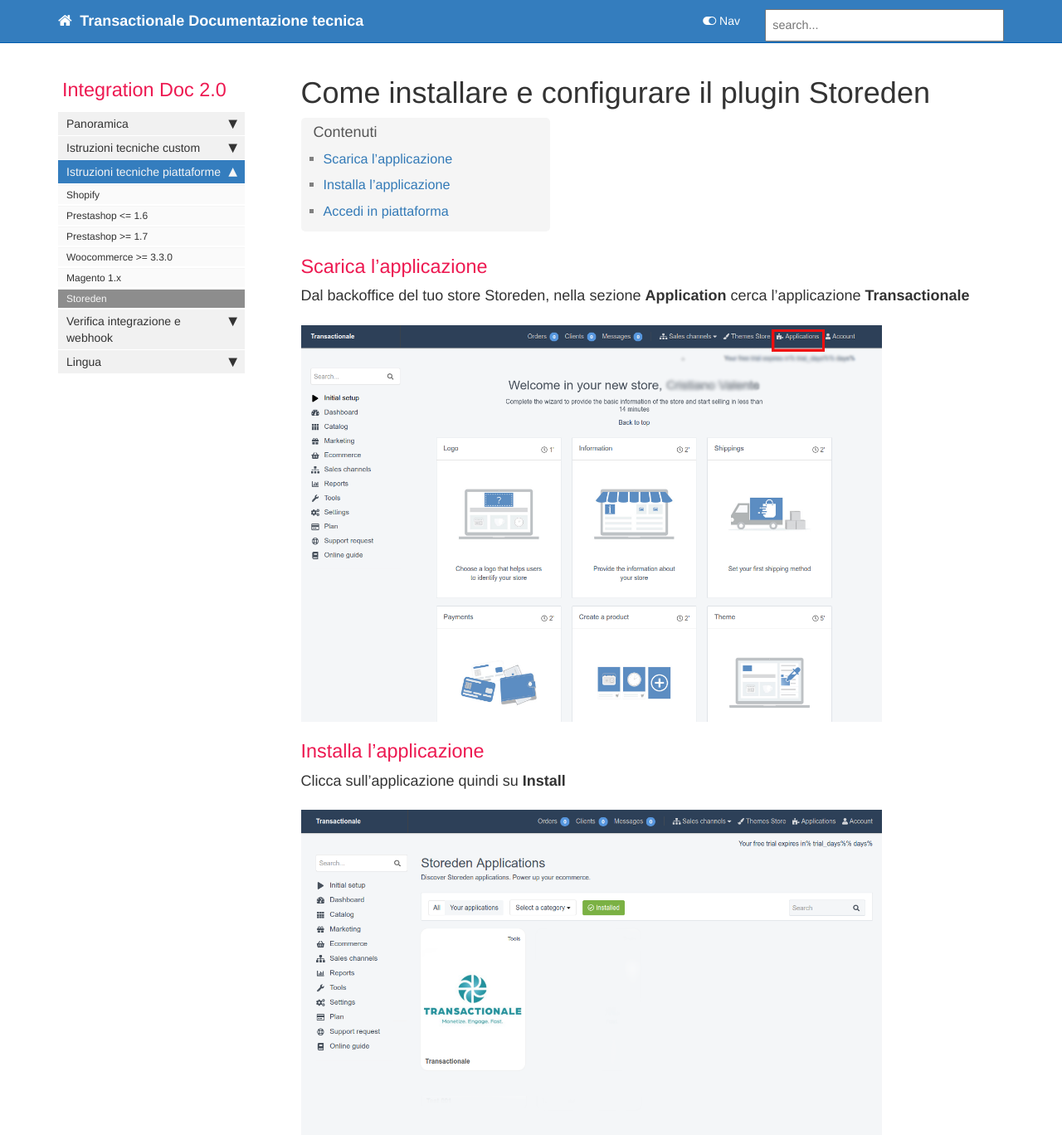
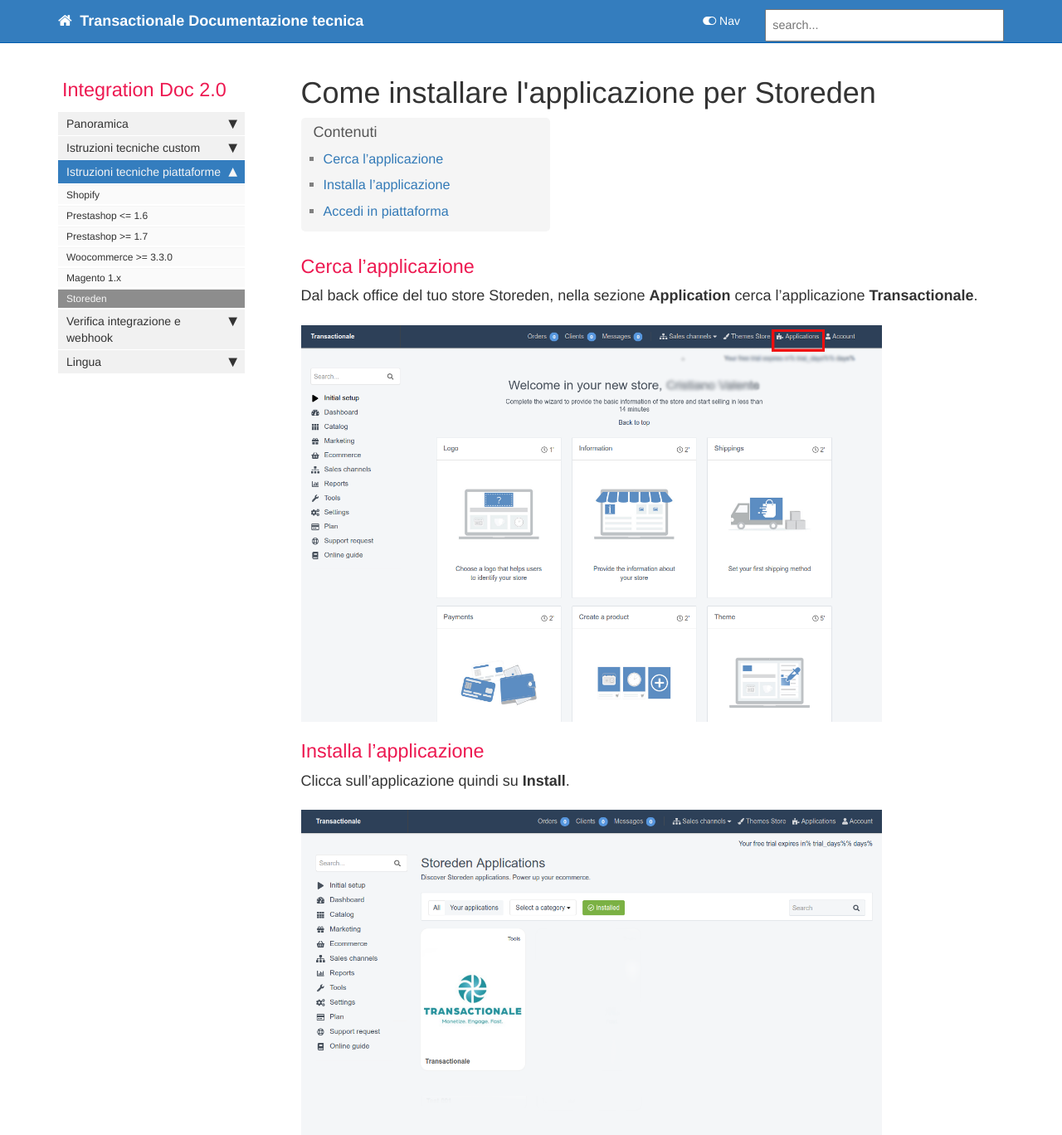
Before and after one commit to flyertech/trx_docs_it, a Jekyll site: the page built from pages/mydoc/storeden.md, in a window 1280 px wide and 1400 px high. Shown: the top 1368 px of the window at 83% size. Built offline with Jekyll 4.4.1, drawn with Linux system fonts in a browser that asks for light colours; nearby versions of some CDN libraries; comment, search, counter and statistics services are not loaded.

Commit message:
Storeden doc.

```diff
--- a/pages/mydoc/storeden.md
+++ b/pages/mydoc/storeden.md
@@ -1,19 +1,19 @@
 ---
-title:  "Come installare e configurare il plugin Storeden"
+title:  "Come installare l'applicazione per Storeden"
 permalink: storeden.html
 sidebar: mydoc_sidebar
 folder: mydoc
 ---
 
 
-### Scarica l'applicazione
-Dal backoffice del tuo store Storeden, nella sezione **Application** cerca l'applicazione **Transactionale**
+### Cerca l'applicazione
+Dal back office del tuo store Storeden, nella sezione **Application** cerca l'applicazione **Transactionale**.
 
 {% include image.html file="storeden/1.png" url="images/storeden/1.png" %}
 
 ### Installa l'applicazione
 
-Clicca sull'applicazione quindi su **Install**
+Clicca sull'applicazione quindi su **Install**.
 {% include image.html file="storeden/2.png" url="images/storeden/2.png" %}
 
 {% include image.html file="storeden/3.png" url="images/storeden/3.png" %}
```
